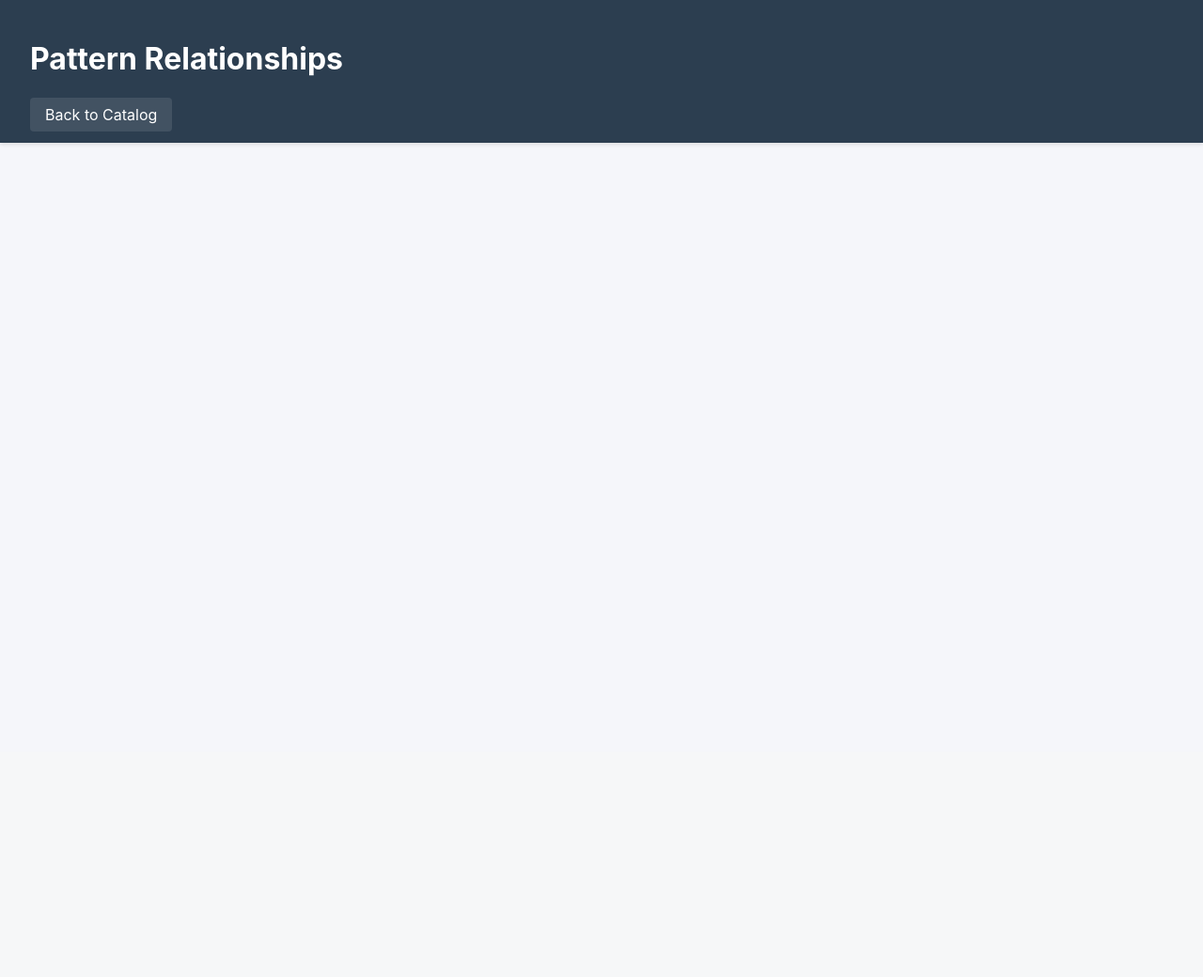
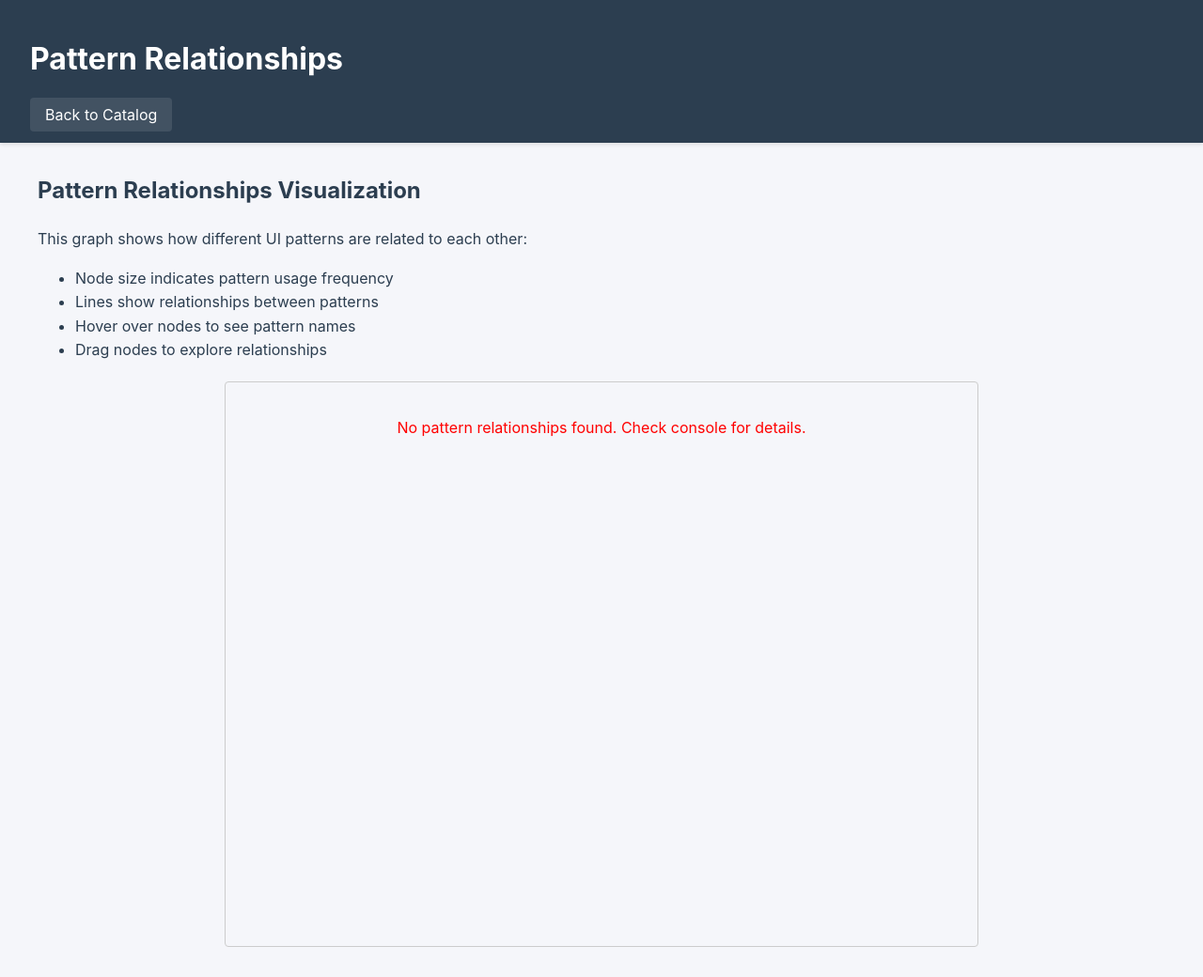
Before and after one commit to FarzamMohammadi/angular-pattern-detector, a Python web app: template src/output/templates/patterns/relationships.html in a window 1280 px wide. Shown: the whole page at 94% size. Before the commit the page ends 154 px from the top, so only its background shows below. Run offline with Jinja, Linux system fonts and the light colour scheme; the template is opened without the code that fills it: most values are stand-ins (such as "Sample title", 1, 10 or a date in 2020); some libraries are stand-ins or nearby versions.

Commit message:
Fix catalog's relationships graph

```diff
--- a/src/output/templates/assets/styles.css
+++ b/src/output/templates/assets/styles.css
@@ -226,3 +226,21 @@
     align-items: center;
     margin-bottom: 1rem;
 }
+
+#relationship-graph {
+    width: 800px;
+    height: 600px;
+    margin: 20px auto;
+    border: 1px solid #ccc;
+    border-radius: 4px;
+}
+
+#relationship-graph svg {
+    background: #fff;
+}
+
+.error {
+    color: red;
+    text-align: center;
+    padding: 20px;
+}
--- a/src/output/templates/patterns/relationships.html
+++ b/src/output/templates/patterns/relationships.html
@@ -2,8 +2,9 @@
 <html>
 <head>
     <title>Pattern Relationships</title>
-    <link rel="stylesheet" href="assets/styles.css">
-    <script src="assets/d3.min.js"></script>
+    <link rel="stylesheet" href="../assets/styles.css">
+    <!-- Use D3.js CDN directly -->
+    <script src="https://d3js.org/d3.v7.min.js"></script>
 </head>
 <body>
     <header>
@@ -14,12 +15,31 @@
     </header>
 
     <main>
+        <section class="visualization-info">
+            <h2>Pattern Relationships Visualization</h2>
+            <p>This graph shows how different UI patterns are related to each other:</p>
+            <ul>
+                <li>Node size indicates pattern usage frequency</li>
+                <li>Lines show relationships between patterns</li>
+                <li>Hover over nodes to see pattern names</li>
+                <li>Drag nodes to explore relationships</li>
+            </ul>
+        </section>
+
         <div id="relationship-graph"></div>
 
         <script>
+            // Debug output
+            console.log('Starting D3 visualization...');
+
             const data = {{ graph_data|tojson|safe }};
+            console.log('Graph Data:', data);
 
-            const width = document.getElementById('relationship-graph').clientWidth;
+            if (!data.nodes || !data.nodes.length) {
+                document.getElementById('relationship-graph').innerHTML =
+                    '<p class="error">No pattern relationships found. Check console for details.</p>';
+            } else {
+                const width = 800;
                 const height = 600;
 
                 const svg = d3.select('#relationship-graph')
@@ -29,7 +49,7 @@
 
                 const simulation = d3.forceSimulation(data.nodes)
                     .force('link', d3.forceLink(data.links).id(d => d.id))
-                .force('charge', d3.forceManyBody().strength(-100))
+                    .force('charge', d3.forceManyBody().strength(-200))
                     .force('center', d3.forceCenter(width / 2, height / 2));
 
                 const link = svg.append('g')
@@ -40,15 +60,27 @@
                     .attr('stroke-opacity', 0.6)
                     .attr('stroke-width', d => Math.sqrt(d.value));
 
+                const colorScale = d3.scaleLinear()
+                    .domain([0, 1])
+                    .range(['#69b3a2', '#ff7f7f']);
+
                 const node = svg.append('g')
                     .selectAll('circle')
                     .data(data.nodes)
                     .join('circle')
-                .attr('r', 5)
-                .attr('fill', '#69b3a2');
+                    .attr('r', d => Math.sqrt(d.value) * 5)
+                    .attr('fill', d => colorScale(d.complexity))
+                    .call(drag(simulation));
 
-            node.append('title')
-                .text(d => d.id);
+                // Add labels to nodes
+                const labels = svg.append('g')
+                    .selectAll('text')
+                    .data(data.nodes)
+                    .join('text')
+                    .text(d => d.id)
+                    .attr('font-size', '10px')
+                    .attr('dx', 12)
+                    .attr('dy', 4);
 
                 simulation.on('tick', () => {
                     link
@@ -60,7 +92,36 @@
                     node
                         .attr('cx', d => d.x)
                         .attr('cy', d => d.y);
+
+                    labels
+                        .attr('x', d => d.x)
+                        .attr('y', d => d.y);
                 });
+
+                function drag(simulation) {
+                    function dragstarted(event) {
+                        if (!event.active) simulation.alphaTarget(0.3).restart();
+                        event.subject.fx = event.subject.x;
+                        event.subject.fy = event.subject.y;
+                    }
+
+                    function dragged(event) {
+                        event.subject.fx = event.x;
+                        event.subject.fy = event.y;
+                    }
+
+                    function dragended(event) {
+                        if (!event.active) simulation.alphaTarget(0);
+                        event.subject.fx = null;
+                        event.subject.fy = null;
+                    }
+
+                    return d3.drag()
+                        .on('start', dragstarted)
+                        .on('drag', dragged)
+                        .on('end', dragended);
+                }
+            }
         </script>
     </main>
 </body>
```
Also changed, not shown: src/output/catalog_generator.py (+41 -65 lines). Lines whose indentation alone changed are shown as unchanged.
